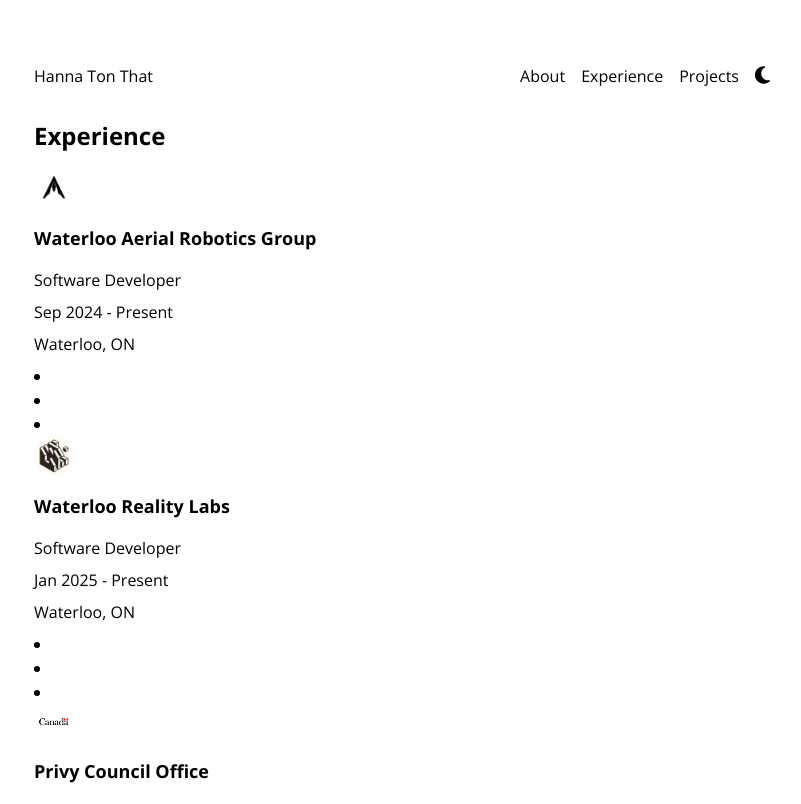
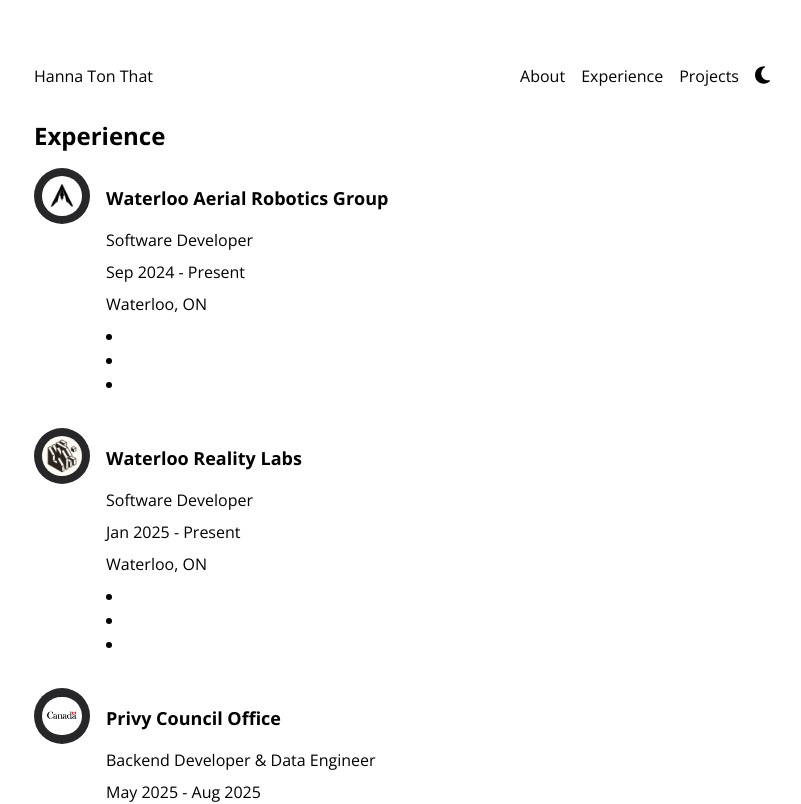
Before and after one commit to hannatonthat/portfolio-v2, a Next.js app: page /experience in a window 1280 px wide. Shown: the top 804 px of the page, without its empty margins (238-1039 px from the left). Built offline with nearby package versions, Linux system fonts and the light colour scheme.

Commit message:
Experience formatting

```diff
--- a/components/ExperienceItem.js
+++ b/components/ExperienceItem.js
@@ -2,17 +2,19 @@
 
 export default function ExperienceItem({ image, company, title, date, location, summary = [] }) {
   return (
-    <div className="">
+    <div className="flex gap-4">
       {image && (
+        <div className="w-14 h-14 rounded-full bg-zinc-800 flex items-center justify-center mb-2">
           <Image
             src={image}
             alt=""
             width="40"
             height="40"
-          className="object-contain mb-2 rounded-full"
+            className="object-contain rounded-full"
           />
+        </div>
       )}
-
+      <div className="mb-8">
         <h3 className="">{company}</h3>
         <p className="">{title}</p>
         <p className="">{date}</p>
@@ -26,5 +28,6 @@
           </ul>
         )}
       </div>
+    </div>
   );
 }
--- a/src/app/page.js
+++ b/src/app/page.js
@@ -91,7 +91,7 @@
           alt=""
           width="500"
           height="500"
-          className="rounded-full bg-zinc-200 dark:bg-zinc-800"
+          className="rounded-full bg-zinc-200"
         />
         </div>
       </div>
```
Lines whose indentation alone changed are shown as unchanged.
